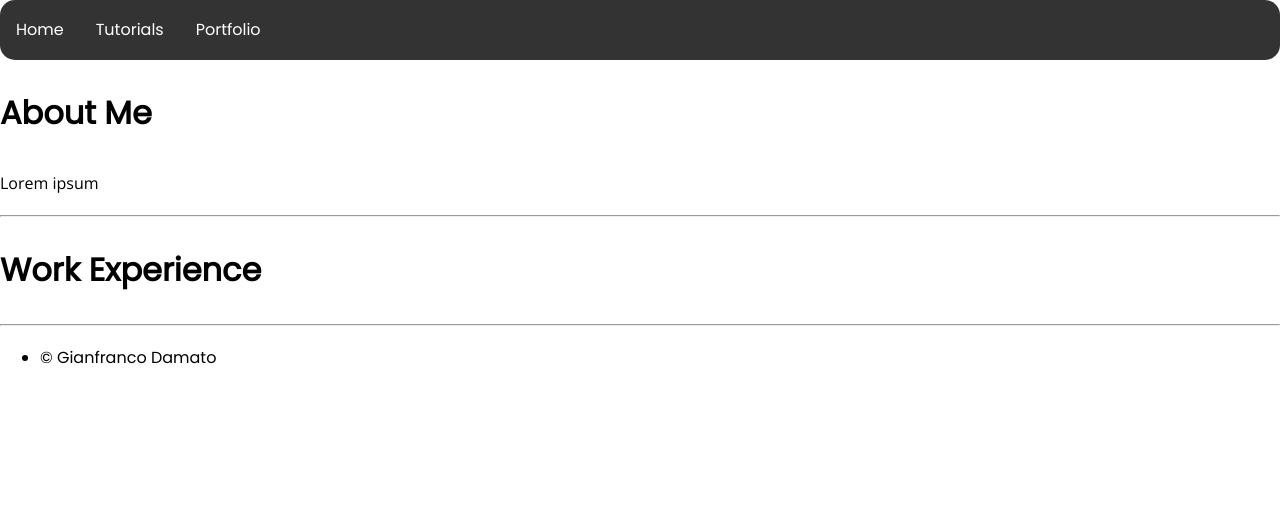
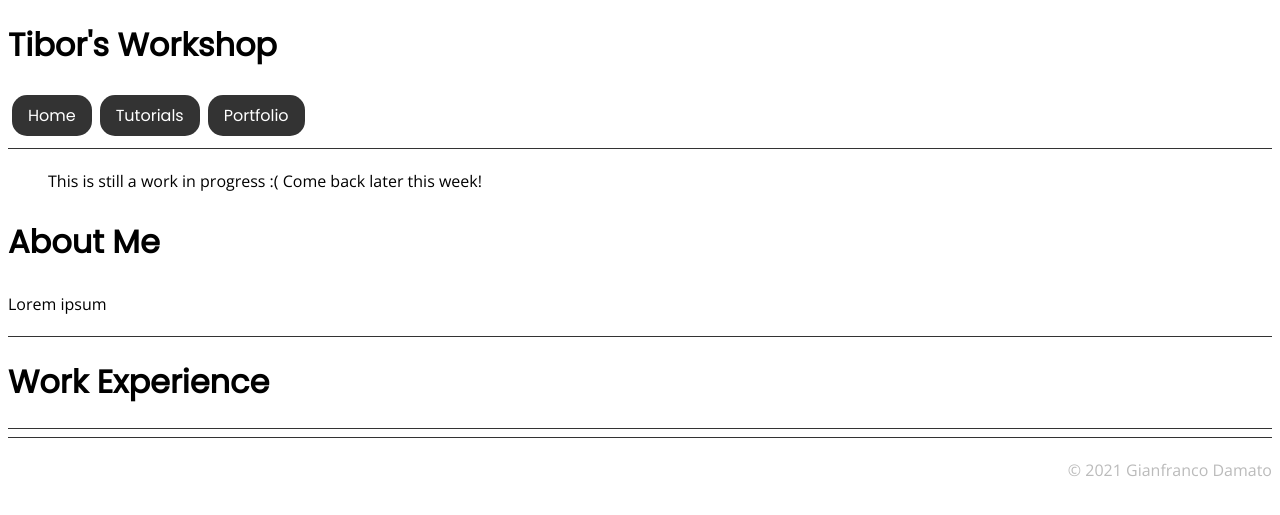
Before and after one commit to tibor0991/tibor0991.github.io, a Jekyll site: the page built from index.md, in a window 1280 px wide. Shown: the top 515 px of the page. Built offline with Jekyll 4.4.1, drawn with Linux system fonts in a browser that asks for light colours; our own code applies the rules of GitHub Pages for plain Markdown files.

Commit message:
Checkpoint: custom theme, basic set up

```diff
--- a/_config.yml
+++ b/_config.yml
@@ -36,6 +36,13 @@ linkedin_username: gianfranco-damato
 plugins:
   - jekyll-feed
 
+collections_dir: articles
+
+collections:
+    projects:
+        output: true
+    experiments:
+
 # Exclude from processing.
 # The following items will not be processed, by default.
 # Any item listed under the `exclude:` key here will be automatically added to
--- a/_data/navbar.yml
+++ b/_data/navbar.yml
@@ -1,6 +1,6 @@
 - name: Home
   link: /
 - name: Tutorials
-  link: /tuts.html
+  link: /tutorials.html
 - name: Portfolio
   link: /portfolio.html
--- a/_includes/footer.html
+++ b/_includes/footer.html
@@ -1,5 +1,4 @@
 <footer>
-	<ul>
-		<li>© {{ site.author }}</li>
-	</ul>
+<hr>
+<p class="credits">© {{ 'now' | date: "%Y" }} {{ site.author }}</h6>
 </footer>
--- a/_includes/navbar.html
+++ b/_includes/navbar.html
@@ -1,7 +1,11 @@
+<header>
+	<h1>{{site.title}}</h1>
 	<nav>
 		<ul>
 		{% for item in site.data.navbar %}
-		<li><a href="{{ item.link }}">{{item.name}}</a></li>
+			<li><a href="{{ item.link }}" class="button">{{item.name}}</a></li>
 		{% endfor %}
 		</ul>
 	</nav>
+	<hr>
+</header>
--- a/_layouts/default.html
+++ b/_layouts/default.html
@@ -6,9 +6,7 @@
     <link rel="stylesheet" href="/assets/css/styles.css">
   </head>
   <body>
-	<header>
     {% include navbar.html %}
-	</header>
 	<content>
     {{ content }}
 	</content>
--- /dev/null
+++ b/_layouts/post.html
@@ -0,0 +1,6 @@
+---
+layout: default
+---
+<a href="/tutorials.html" class="button">Back</a>
+
+{{ content }}
--- /dev/null
+++ b/_sass/main.scss
@@ -0,0 +1,83 @@
+@import url('https://fonts.googleapis.com/css2?family=Open+Sans&family=Poppins&display=swap');
+
+
+$corner-radius: 15px;
+$dark-grey: #333333;
+$light-grey: #BBBBBB;
+$yellow: #ffdd00;
+
+$line-thickness: 1px;
+
+$header-font: 'Poppins', sans-serif;
+$body-font: 'Open Sans', sans-serif;
+
+:is(h1,h2,h3,h4,h5,h6, .button) {
+	font-family: $header-font;
+}
+
+:is(p) {
+	font-family: $body-font;
+	line-height: 2;
+}
+
+@mixin button {
+	display: inline-block;
+	color: white;
+	background-color: $dark-grey;
+	border-radius: $corner-radius;
+	text-decoration: none;
+}
+
+.button {
+	@include button;
+	padding: 0.5em 1em;
+}
+
+.button:hover {
+	background-color: #ffdd00;
+	color: black;
+	font-weight: bold;
+}
+
+.button--square {
+	border-radius: $corner-radius;
+	display: block;
+	width: 15em;
+	height: 15em;
+	padding: 1em;
+	background-size: 100%;
+	filter: grayscale(100%);
+	text-decoration: none;
+	color: white;
+}
+
+.button--square:hover {
+	filter: grayscale(0%);
+}
+
+.credits {
+	color: #BBBBBB;
+	text-align: right;
+}
+
+nav {
+	ul {
+		list-style-type: none;
+		margin: 0;
+		padding: 0;
+		overflow: hidden;
+	}
+
+	li {
+		float: left;
+		margin: 0.25em;
+	}
+}
+
+hr {
+	border: none;
+    height: $line-thickness;
+    /* Set the hr color */
+    color: #333; /* old IE */
+    background-color: #333; /* Modern Browsers */
+}
--- a/assets/css/styles.css
+++ /dev/null
@@ -1,40 +0,0 @@
-@import url('https://fonts.googleapis.com/css2?family=Open+Sans&family=Poppins&display=swap');
-
-
-body {
-  font-family: 'Poppins', sans-serif;
-  font-size: 1.0rem;
-  line-height: 2;
-  margin: 0;
-  min-height: 100%;
-}
-
-p {
-	font-family: 'Open Sans', sans-serif;
-}
-
-header ul {
-	list-style-type: none;
-	margin: 0;
-	padding: 0;
-	overflow: hidden;
-  	background-color: #333333;
-	border-radius: 15px;
-}
-
-li {
-  float: left;
-}
-
-li a {
-  display: block;
-  color: white;
-  text-align: center;
-  padding: 14px 16px;
-  text-decoration: none;
-}
-
-li a:hover {
-  background-color: #ffdd00;
-  color: black;
-}
--- /dev/null
+++ b/assets/css/styles.scss
@@ -0,0 +1,3 @@
+---
+---
+@import "main";
--- a/index.md
+++ b/index.md
@@ -4,6 +4,10 @@
 
 layout: default
 ---
+>
+> This is still a work in progress :(
+> Come back later this week!
+>
 
 # About Me
 
```
Also changed, not shown: articles/_projects/areal.md (added, +7 -0 lines), articles/_projects/tommi.md (added, +8 -0 lines), portfolio.html (added, +30 -0 lines), portfolio.md (deleted, +0 -6 lines), tutorials.html (added, +14 -0 lines), articles/_posts/2021-08-06-welcome-to-jekyll.markdown (renamed from _posts/2021-08-06-welcome-to-jekyll.markdown), articles/_projects/bob.md (added), 2 other files. Lines whose indentation alone changed are shown as unchanged.
